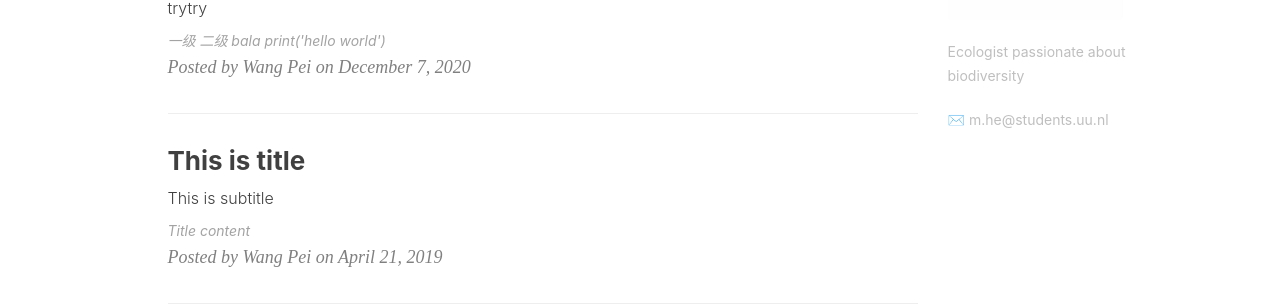
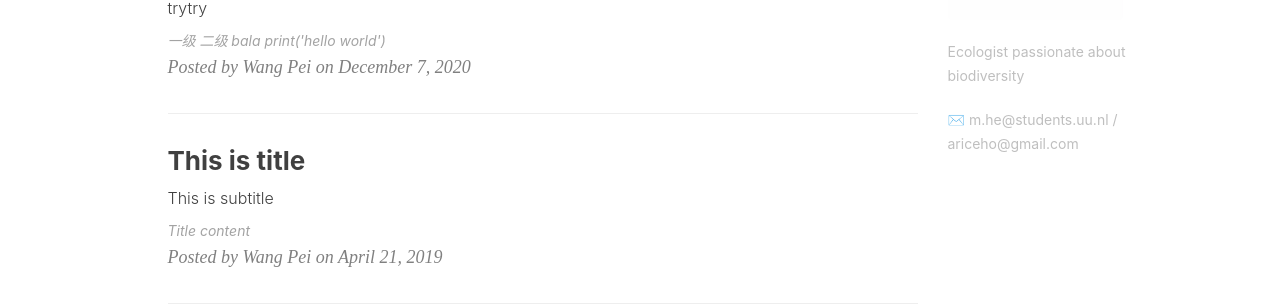
Before and after one commit to MiaoHe13/MiaoHe13.github.io, a Jekyll site: the page built from index.html, in a window 1280 px wide. Shown: the part 673-977 px from the top of the page. Built offline with Jekyll 4.4.1, drawn with Linux system fonts in a browser that asks for light colours; nearby versions of some CDN libraries; the list of posts is cut into pages by our own code; comment, search, counter and statistics services are not loaded.

Commit message:
Update _config.yml

```diff
--- a/_config.yml
+++ b/_config.yml
@@ -2,7 +2,7 @@
 title: Miao He
 SEOTitle: Miao He, Ecologist
 header-img: "img/BingWallpaper-20220316.jpg"
-email: m.he@students.uu.nl
+email: m.he@students.uu.nl / ariceho@gmail.com
 description: "I am a MSc student in Environmental Biology program at Utrecht University. My research interest is Biodiversity-Ecosystem functioning relationships (BEF) under global changes. "
 keyword: "Miao He, Ecologist"
 url: "http://miaohe13.github.io"          # your host, for absolute URL
```
